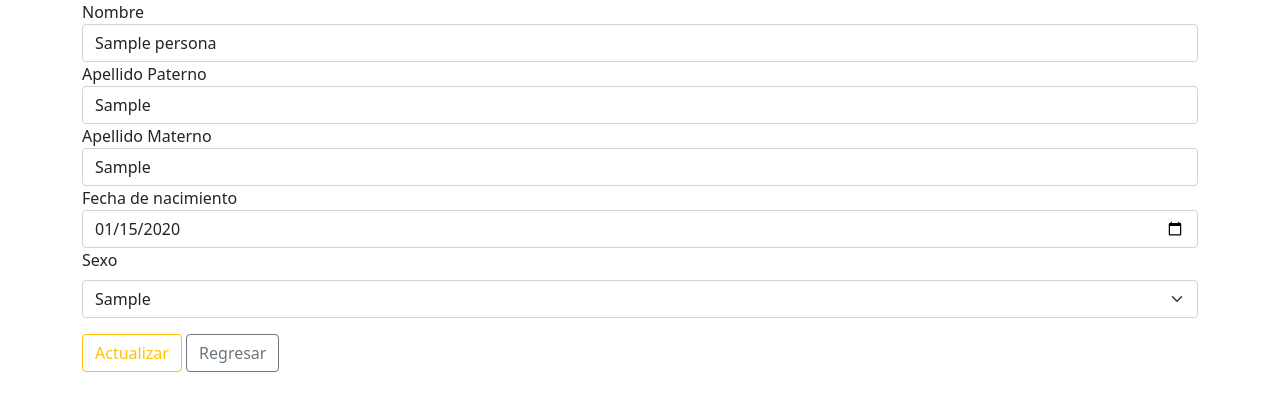
After one commit to AngelLima1910/CRUDPersonales, a PHP site: page /views/actualizarPersona.php?id=1 in a window 1280 px wide. The commit adds this page. Shown: the top 411 px of the page. Run offline with PHP 8.4, Linux system fonts and the light colour scheme; tables that the repository leaves empty hold one stand-in row (values such as "Sample post").

Commit message:
Actualizar

```diff
--- a/clases/Conexion.php
+++ b/clases/Conexion.php
@@ -3,8 +3,8 @@
         public function Conectar() {
             return mysqli_connect(
                 'localhost',
-                'yamilet',
-                '1234',
+                'leslie',
+                '12345678',
                 'personales',
                 '3306'
             );
--- a/clases/Crud.php
+++ b/clases/Crud.php
@@ -29,5 +29,11 @@
             $sql = "DELETE FROM t_personas WHERE id ='$id'";
             return mysqli_query($conexion, $sql);
         }
+        public function actualizarDatos($data) {
+            $c = new Conexion();
+            $conexion = $c->Conectar();
+            echo $sql = "UPDATE t_personas set nombre = '$data[0]', apellidoPaterno = '$data[1]', apellidoMaterno = '$data[2]', fechaNac = '$data[3]', sexo = '$data[4]' WHERE id = '$data[5]'";
+            return $result = mysqli_query($conexion, $sql);
+        }
     }
 ?>
--- a/index.php
+++ b/index.php
@@ -37,7 +37,9 @@
                                 <td><?php echo $key['apellidoMaterno'];?></td>
                                 <td><?php echo $crud->calcularEdad($key['fechaNac']);?></td>
                                 <td><?php echo $key['sexo'];?></td>
-                                <td></td>
+                                <td>
+                                    <a href="./views/actualizarPersona.php?id=<?php echo $key['id'] ?>" class="btn btn-outline-warning"> Editar</a>
+                                </td>
                                 <td>
                                     <a href="./views/eliminarPersona.php?id=<?php echo $key['id'] ?>">
                                     <button class="btn btn-danger">Eliminar</button></a>
--- a/procesos/eliminar.php
+++ b/procesos/eliminar.php
@@ -1,7 +1,6 @@
 <?php
     require_once "../clases/Conexion.php";
     require_once "../clases/Crud.php";
-
     $id = $_GET['id'];
     $obj = new Crud();
     if ($obj->eliminar($id) ==1) {
--- /dev/null
+++ b/views/actualizarPersona.php
@@ -0,0 +1,48 @@
+<?php
+    require_once "../clases/Conexion.php";
+    require_once "../clases/Crud.php";
+    $obj = new Conexion();
+    $conexion = $obj->Conectar();
+    $id = $_GET['id'];
+    $sql = "SELECT * FROM t_personas WHERE id = '$id'";
+    $result = mysqli_query($conexion, $sql);
+    $ver = mysqli_fetch_row($result);
+?>
+
+<!doctype html>
+<html lang="en">
+<head>
+    <meta charset="utf-8">
+    <meta name="viewport" content="width=device-width, initial-scale=1, shrink-to-fit=no">
+    <link href="https://cdn.jsdelivr.net/npm/bootstrap@5.0.1/dist/css/bootstrap.min.css" rel="stylesheet" integrity="sha384-+0n0xVW2eSR5OomGNYDnhzAbDsOXxcvSN1TPprVMTNDbiYZCxYbOOl7+AMvyTG2x" crossorigin="anonymous">
+    <title>Actualizar Datos</title>
+</head>
+<body>
+    <div class="container">
+        <div class="row">
+            <div class="col">
+                <form action="../procesos/actualizar.php" method="post">
+                    <input type="text" hidden="" value="<?php echo $id?>" name="id">
+                    <label for="nombre">Nombre</label>
+                    <input type="text" name="nombre" class="form-control" value="<?php echo $ver[1]; ?>">
+                    <label for="apellidoPaterno">Apellido Paterno</label>
+                    <input type="text" name="apellidoPaterno" class="form-control" value="<?php echo $ver[2]; ?>">
+                    <label for="apellidoMaterno">Apellido Materno</label>
+                    <input type="text" name="apellidoMaterno" class="form-control" value="<?php echo $ver[3]; ?>">
+                    <label for="fechaNac">Fecha de nacimiento</label>
+                    <input type="date" name="fechaNac" class="form-control" value="<?php echo $ver[4]; ?>">
+                    <label for="sexo" class="form-label">Sexo</label>
+                    <select name="sexo" id="sexo" class="form-select" value ="<?php echo $ver[5];?>">
+                        <option value="<?php echo $ver[5];?>"><?php echo $ver[5];?></option>
+                        <option value="Masculino">Masculino</option>
+                        <option value="Femenino">Femenino</option>
+                    </select>
+                    <button class="btn btn-outline-warning mt-3">Actualizar</button>
+                    <a href="../index.php" class="btn btn-outline-secondary mt-3">Regresar</a>
+                </form>
+            </div>
+        </div>
+    </div>
+    <script src="https://cdn.jsdelivr.net/npm/bootstrap@5.0.1/dist/js/bootstrap.bundle.min.js" integrity="sha384-gtEjrD/SeCtmISkJkNUaaKMoLD0//ElJ19smozuHV6z3Iehds+3Ulb9Bn9Plx0x4" crossorigin="anonymous"></script>
+</body>
+</html>
```
Also changed, not shown: procesos/actualizar.php (added, +19 -0 lines), views/eliminarPersona.php (+12 -11 lines).
